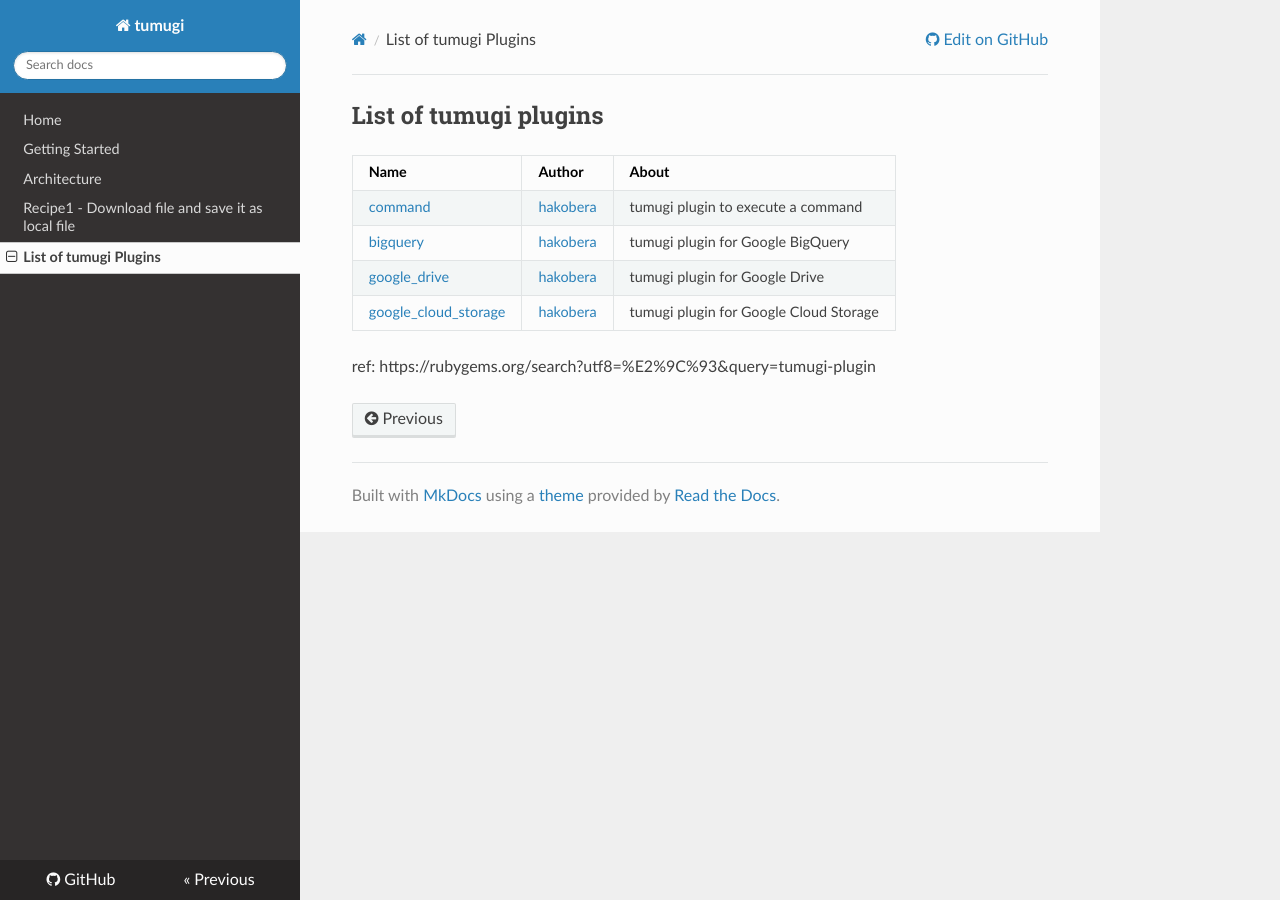
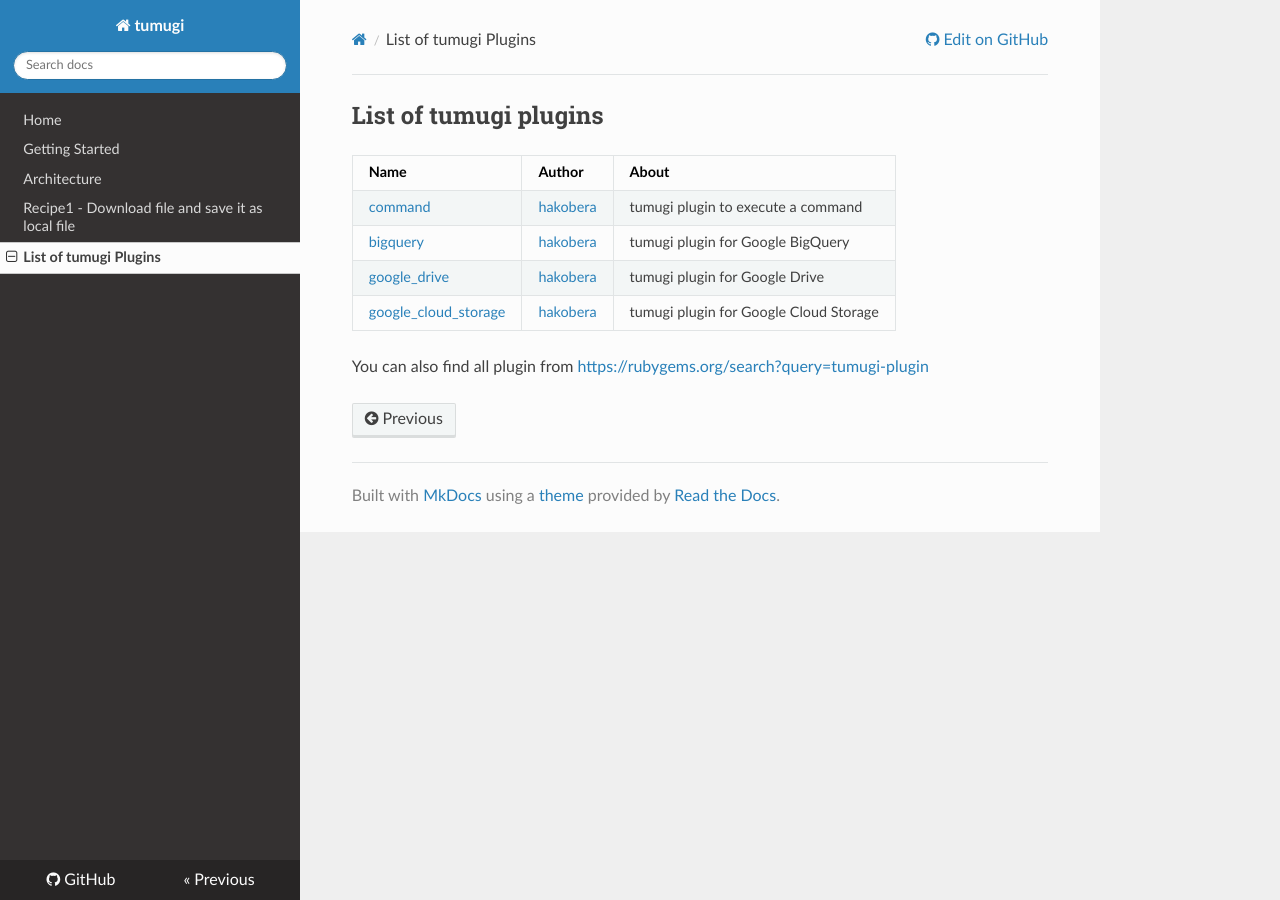
Before and after one commit to tumugi/tumugi.github.io, an MkDocs documentation site: the page built from docs/plugins.md, in a window 1280 px wide. Built offline with MkDocs 1.6.1, drawn with Linux system fonts in a browser that asks for light colours; nearby versions of some CDN libraries; old or Windows-style settings are respelled for this version of MkDocs.

Commit message:
Fix plugin search link

```diff
--- a/docs/plugins.md
+++ b/docs/plugins.md
@@ -7,4 +7,4 @@
 | [google_drive](https://github.com/tumugi/tumugi-plugin-google_drive)                 | [hakobera](https://github.com/orgs/tumugi/people/hakobera) | tumugi plugin for Google Drive         |
 | [google_cloud_storage](https://github.com/tumugi/tumugi-plugin-google_cloud_storage) | [hakobera](https://github.com/orgs/tumugi/people/hakobera) | tumugi plugin for Google Cloud Storage |
 
-ref: https://rubygems.org/search?utf8=%E2%9C%93&query=tumugi-plugin
+You can also find all plugin from [https://rubygems.org/search?query=tumugi-plugin]( https://rubygems.org/search?query=tumugi-plugin)
```
